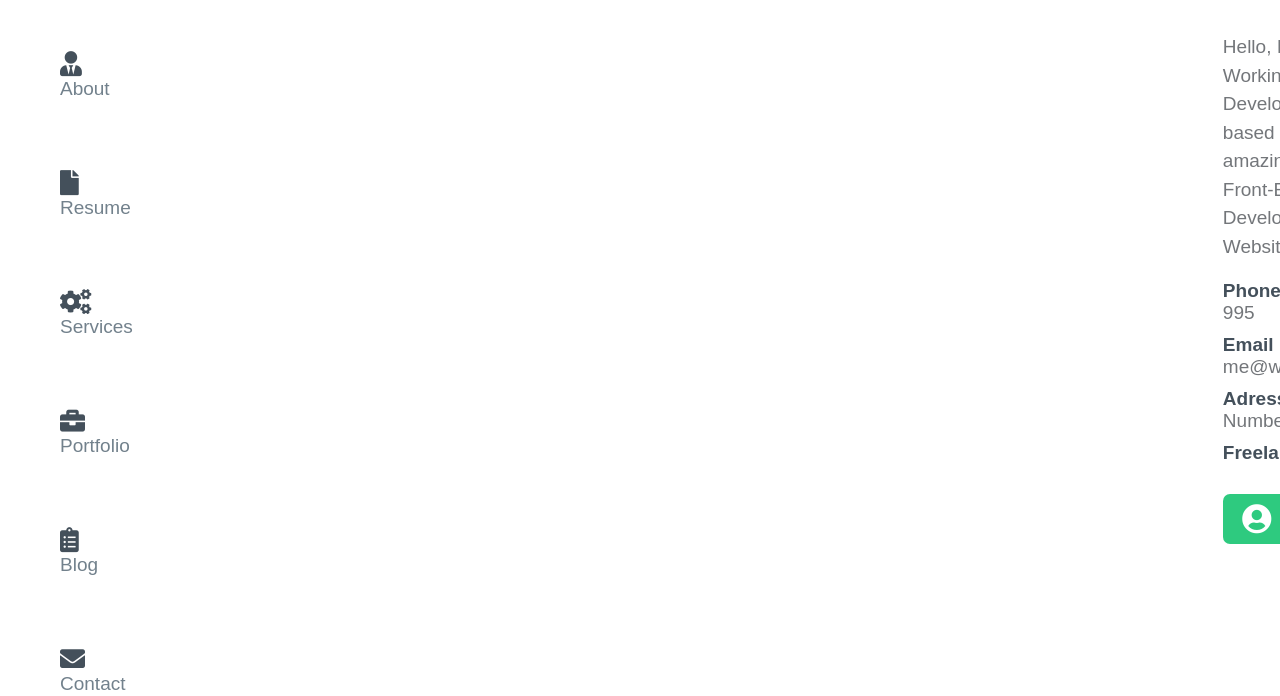
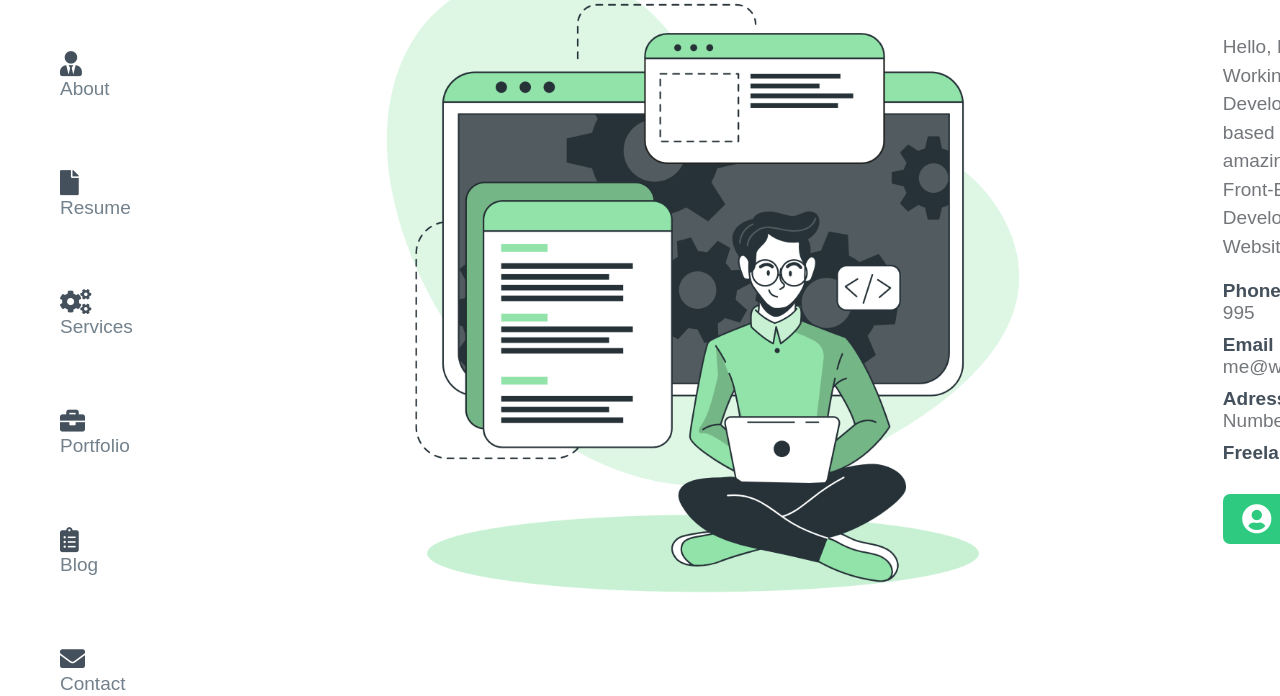
Before and after one commit to a7m3d000/L--Card-Page, a plain HTML site: page index.html in a window 1280 px wide. Shown: the part 326-1022 px from the top of the page. Drawn offline with Linux system fonts and the light colour scheme.

Commit message:
Update index.html

```diff
--- a/index.html
+++ b/index.html
@@ -48,7 +48,7 @@
               </div>
 
               <div class="photo">
-                <img src="./images/developer-activity-bro" alt="">
+                <img src="./images/developer-activity-bro.png" alt="">
               </div>
 
               <div class="info">
```
